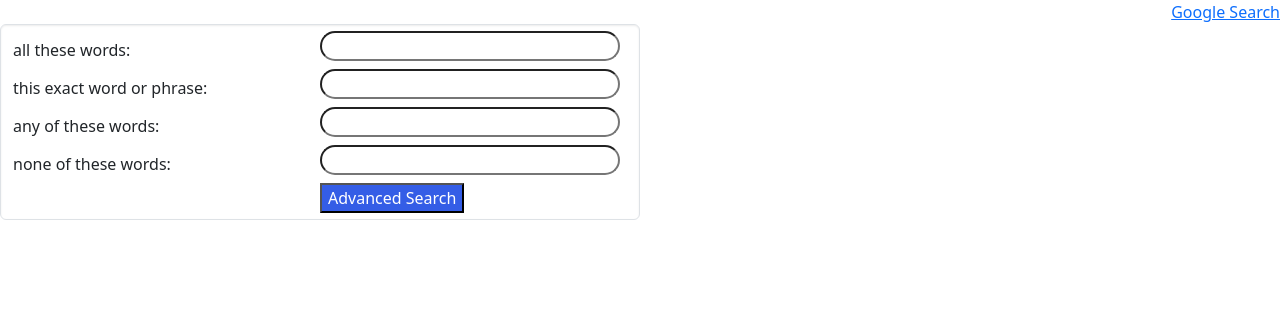
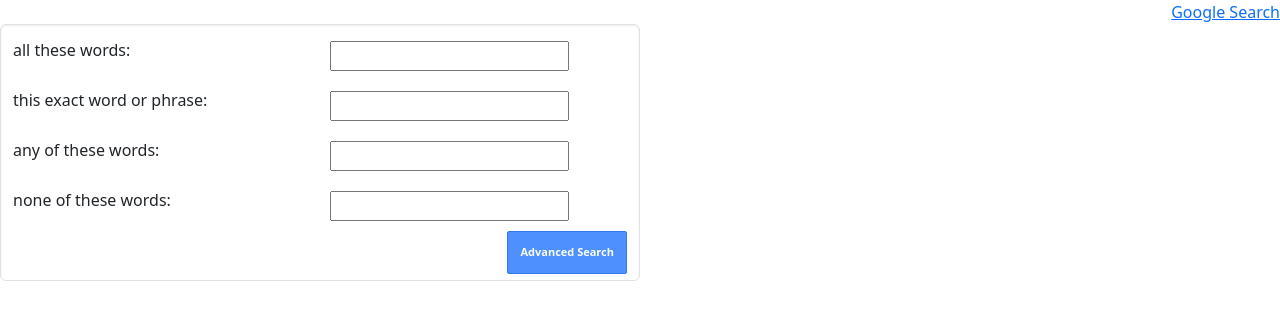
Before and after one commit to wilhelium/edx50-html, a plain HTML site: page google-advance.html in a window 1280 px wide. Drawn offline with Linux system fonts and the light colour scheme.

Commit message:
Make button like google
Why:

- The styling can be copied from the developer
view in edge.

```diff
--- a/google-advance.html
+++ b/google-advance.html
@@ -39,8 +39,8 @@
                 <input type="text" name="as_eq">
             </div>
             <div></div>
-            <div id="search-buttons">
-                <button style="background-color:rgb(52, 93, 230); color: #ffffff;" type="submit">Advanced Search</button>
+            <div id="search-buttons" style="text-align: right;">
+                <button class="advanced-btn" type="submit;">Advanced Search</button>
             </div>
         </form>
     </div>
--- a/styles.scss
+++ b/styles.scss
@@ -27,12 +27,11 @@ $enable-shadows: true;
         align-items: center;
     }
 
-}
-
-input[type="text"]{
-    border-radius: 20px;
-    margin: auto;
-    width: 300px;
+    input[type="text"]{
+        border-radius: 20px;
+        margin: auto;
+        width: 300px;
+    }
 }
 
 input {
@@ -42,3 +41,18 @@ input {
 .multi-input {
     width: 50%;
 }
+
+.advanced-btn {
+    padding: 12px;
+    box-shadow: none;
+    background-color: #4d90fe;
+    border: 1px solid #3079ed;
+    color: #fff;
+
+    border-radius: 2px;
+    cursor: default;
+    font-size: 11px;
+    font-weight: bold;
+    text-align: center;
+    white-space: nowrap;
+}
```
Also changed, not shown: styles.css.
